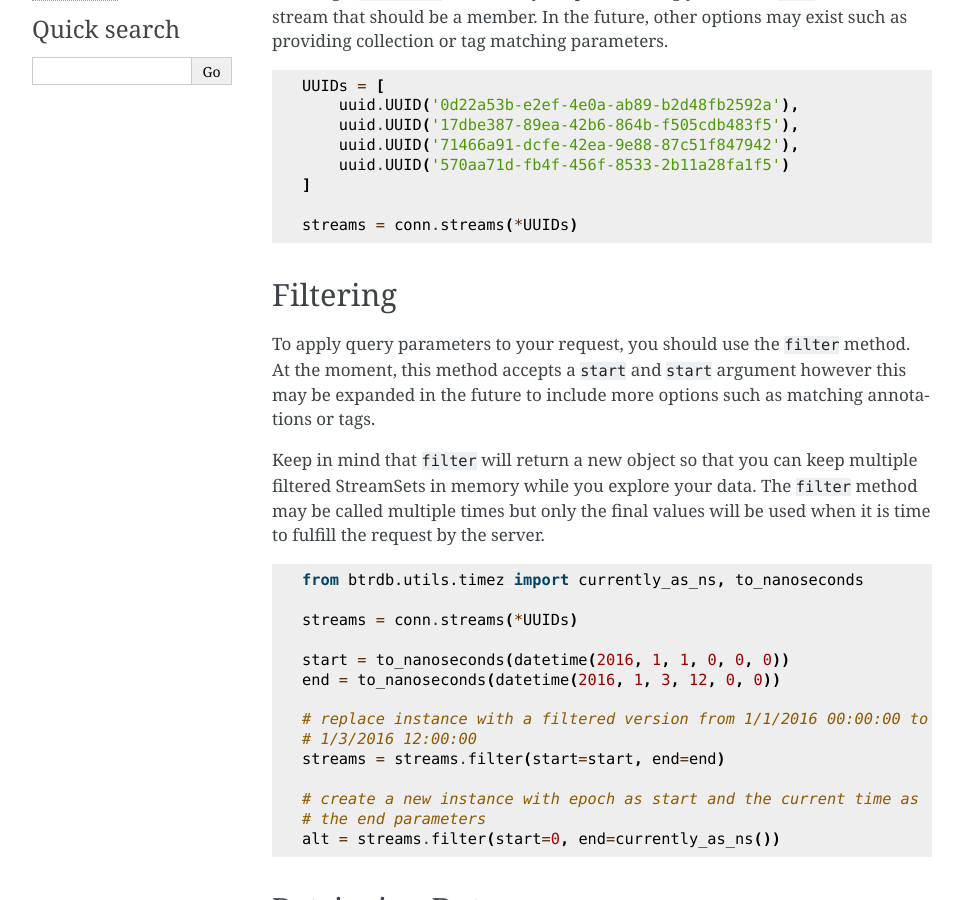
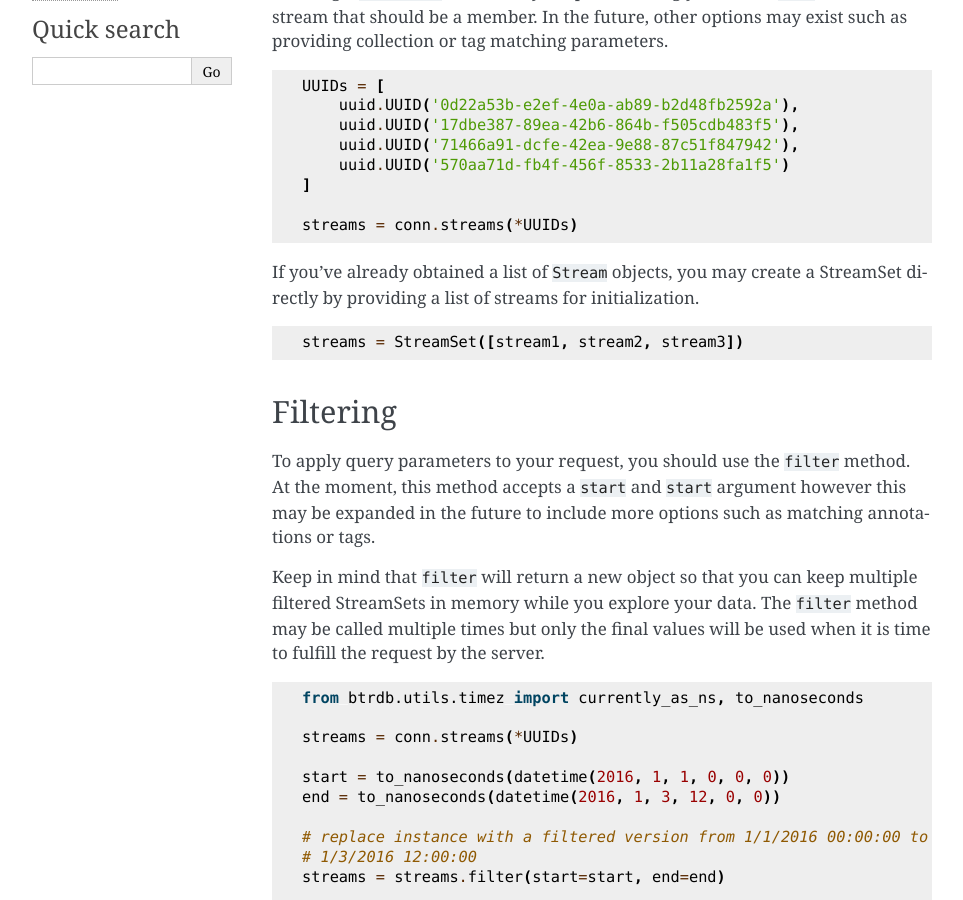
Before and after one commit to BTrDB/btrdb-python, a Sphinx documentation site: the page built from docs/source/working/streamsets.rst, in a window 1280 px wide and 900 px high, scrolled down 359 px. Shown: the whole window, without its empty margins (148-1111 px from the left). Built offline with Sphinx 7.4.7, drawn with Linux system fonts in a browser that asks for light colours; pages that are not in the unit, such as notebooks, are missing from menus.

Commit message:
adds alternate method of creating a StreamSet

```diff
--- a/docs/source/working/streamsets.rst
+++ b/docs/source/working/streamsets.rst
@@ -24,6 +24,14 @@ providing collection or tag matching parameters.
     ]
 
     streams = conn.streams(*UUIDs)
+
+If you've already obtained a list of :code:`Stream` objects, you may create
+a StreamSet directly by providing a list of streams for initialization.
+
+.. code-block:: python
+
+    streams = StreamSet([stream1, stream2, stream3])
+
 
 Filtering
 ----------
```
